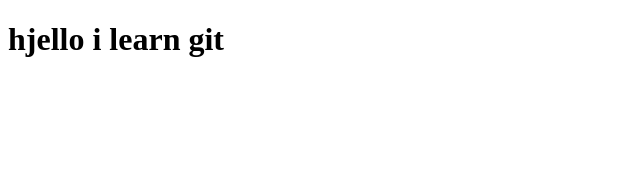
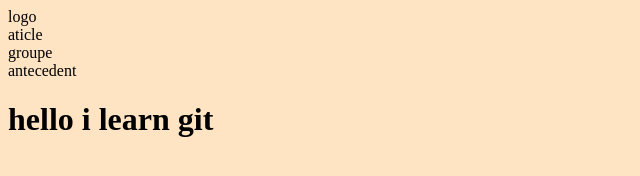
Before and after one commit to tchendjeis/programmationC, a plain HTML site: page index.html in a window 1280 px wide. Shown: the whole page, without its empty margins (0-640 px from the left). Drawn offline with Linux system fonts and the light colour scheme.

Commit message:
creation de l'entete

```diff
--- a/index.html
+++ b/index.html
@@ -1,10 +1,17 @@
 <!DOCTYPE html>
 <html>
     <head>
-        <link rel="stylsheet" href="index.css">
+        <link rel="stylesheet" href="index.css">
         <title>hello world </title>
     </head>
     <body>
-        <h1>hjello i learn git </h1>
+        <header>
+            <div>logo
+                <div>aticle</div>
+                <div>groupe</div>
+                <div>antecedent</div>
+            </div>
+        </header>
+        <h1>hello i learn git </h1>
     </body>
 </html>
```
